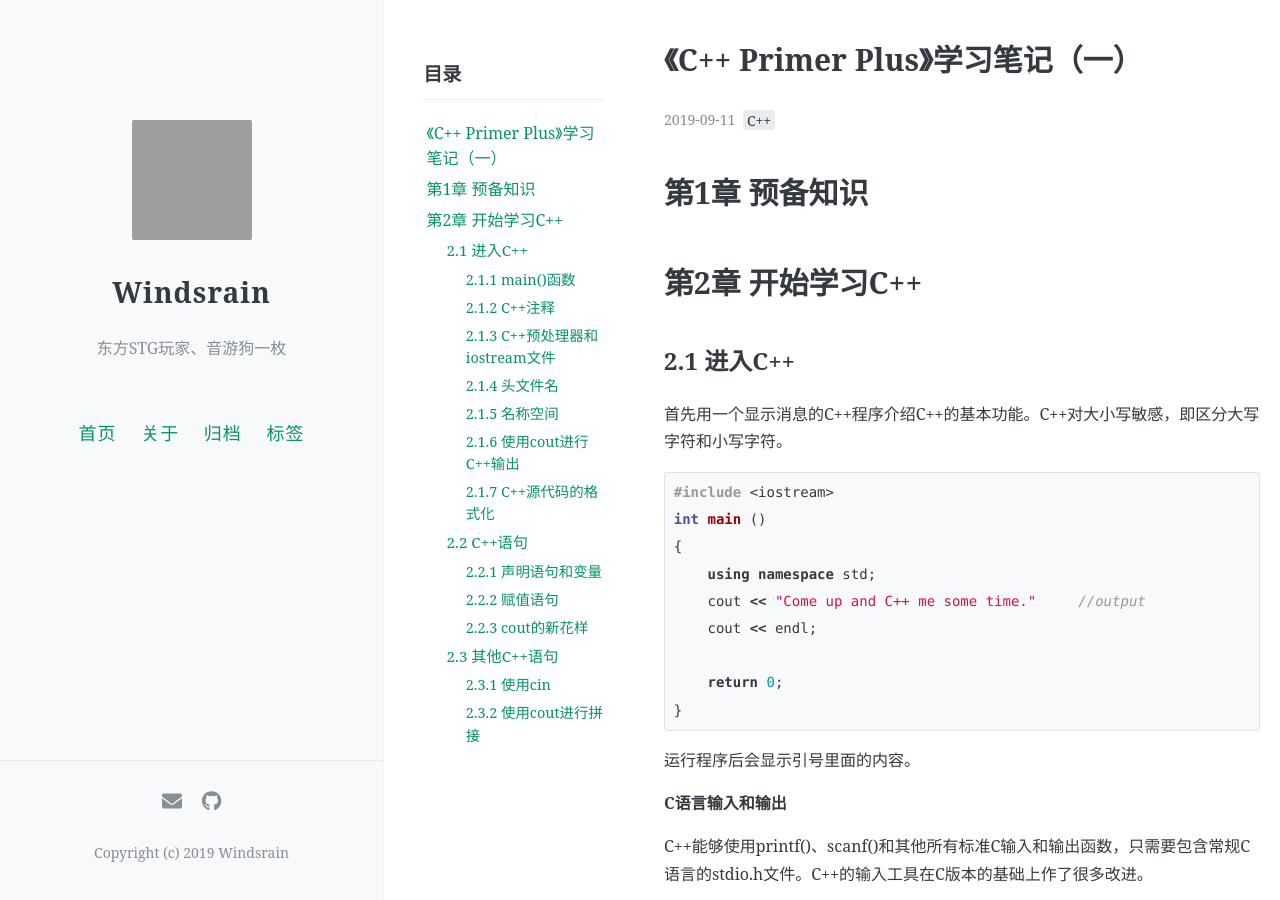
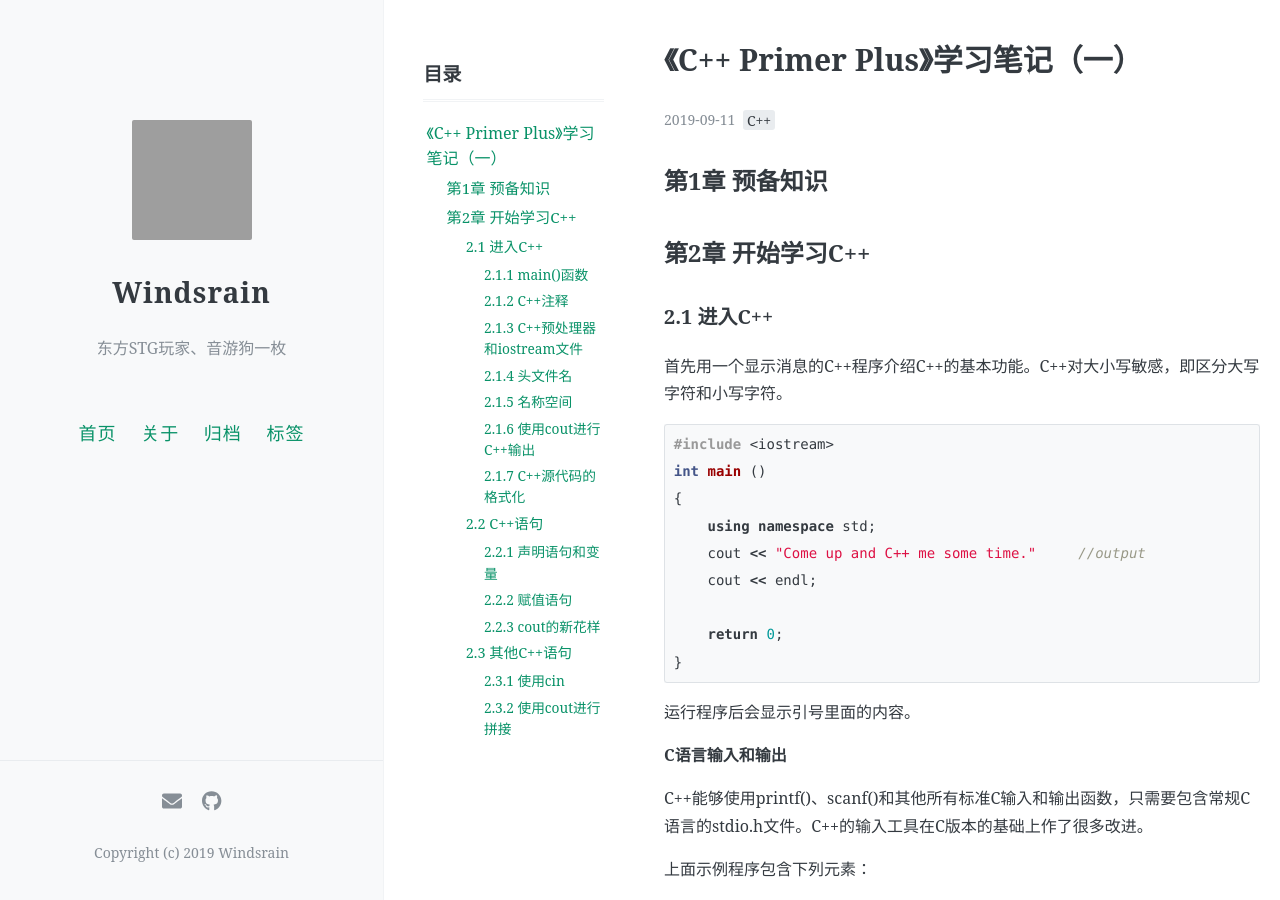
Before and after one commit to Windsrain/Windsrain.github.io, a Jekyll site: the page built from _posts/2019-09-11-C++ Primer Plus 学习笔记（一）.md, in a window 1280 px wide and 900 px high. Built offline with Jekyll 4.4.1, drawn with Linux system fonts in a browser that asks for light colours; nearby versions of some CDN libraries; comment, search, counter and statistics services are not loaded; grey boxes are pictures that could not be loaded.

````diff
--- a/_posts/2019-09-11-C++ Primer Plus 学习笔记（一）.md
+++ b/_posts/2019-09-11-C++ Primer Plus 学习笔记（一）.md
@@ -9,11 +9,11 @@ comments: true
 toc: true
 ---
 
-# 第1章 预备知识
+## 第1章 预备知识
 
-# 第2章 开始学习C++
+## 第2章 开始学习C++
 
-## 2.1 进入C++
+### 2.1 进入C++
 
 首先用一个显示消息的C++程序介绍C++的基本功能。C++对大小写敏感，即区分大写字符和小写字符。
 
@@ -45,7 +45,7 @@ C++能够使用printf()、scanf()和其他所有标准C输入和输出函数，
 * 使用cout工具显示消息的语句。
 * 结束main()函数的return语句。
 
-### 2.1.1 main()函数
+#### 2.1.1 main()函数
 
 上文程序的基本结构如下：
 
@@ -68,11 +68,11 @@ int main()
 
 存在一些例外情况。在Windows编程中，可以编写一个动态链接库（DLL）模块，由于它不是独立的程序，因此不需要main()。
 
-### 2.1.2 C++注释
+#### 2.1.2 C++注释
 
 C++注释以双斜杠（//）打头。
 
-### 2.1.3 C++预处理器和iostream文件
+#### 2.1.3 C++预处理器和iostream文件
 
 前文程序使用了#include编译指令。
 
@@ -80,7 +80,7 @@ C++注释以双斜杠（//）打头。
 
 该编译指令导致预处理器将iostream文件打的内容添加到程序中。iostream中的io指的是输入和输出。为了使用cout来显示消息，程序需要这些定义。
 
-### 2.1.4 头文件名
+#### 2.1.4 头文件名
 
 C语言的传统是，头文件使用扩展名h，但C++头文件则没有文件名。有些C头文件被转换为C++头文件，如math.h被转换为cmath。对于纯粹的C++头文件来说，去掉h不只是形式上的变化，没有h的头文件也可以包含名称空间。
 
@@ -91,13 +91,13 @@ C语言的传统是，头文件使用扩展名h，但C++头文件则没有文件
 | C++新式风格 |      没有扩展名       |  iostream  |   C++可使用，使用名称空间    |
 |  转换后的C  | 加上前缀c，没有扩展名 |   cmath    | C++可使用，可使用不是C的特性 |
 
-### 2.1.5 名称空间
+#### 2.1.5 名称空间
 
 名称空间支持是一项C++特性，它让厂商能够将其产品封装在一个叫做名称空间的单元中，这样就可以用名称空间的名称来指出想使用哪个厂商的产品，例如Microflop::wanda()和Piscine::wanda()。
 
 仅当头文件没有扩展名h时，类、函数和变量都被放置在名称空间std中。而using编译指令使得某个名称空间中的所有名称都可用。
 
-### 2.1.6 使用cout进行C++输出
+#### 2.1.6 使用cout进行C++输出
 
 1. 控制符endl
 
@@ -107,7 +107,7 @@ endl表示重起一行，在输出流中插入endl将导致屏幕光标移到下
 
 C++还提供了另一种指示换行的旧式方法：\n。
 
-### 2.1.7 C++源代码的格式化
+#### 2.1.7 C++源代码的格式化
 
 1. 源代码中的标记和空白
 
@@ -122,15 +122,15 @@ C++还提供了另一种指示换行的旧式方法：\n。
 
 
 
-## 2.2 C++语句
+### 2.2 C++语句
 
-### 2.2.1 声明语句和变量
+#### 2.2.1 声明语句和变量
 
 ```C++
 int x;
 ```
 
-### 2.2.2 赋值语句
+#### 2.2.2 赋值语句
 
 ```C++
 x = 25;
@@ -145,7 +145,7 @@ x = y = z = 89;
 
 赋值将从右向左进行。
 
-### 2.2.3 cout的新花样
+#### 2.2.3 cout的新花样
 
 ```c++
 cout << x;
@@ -155,9 +155,9 @@ cout的智能行为源自C++的面向对象特性。插入运算符<<将根据
 
 
 
-## 2.3 其他C++语句
+### 2.3 其他C++语句
 
-### 2.3.1 使用cin
+#### 2.3.1 使用cin
 
 ```C++
 cin >> x;
@@ -165,7 +165,7 @@ cin >> x;
 
 信息从cin流向x。cin是一个智能对象，可以将通过键盘输入的系列字符转换为接受信息的变量能够接受的形式。
 
-### 2.3.2 使用cout进行拼接
+#### 2.3.2 使用cout进行拼接
 
 ```
 cout << "wzk has get " << score << " point. He tql!" << endl;
````
